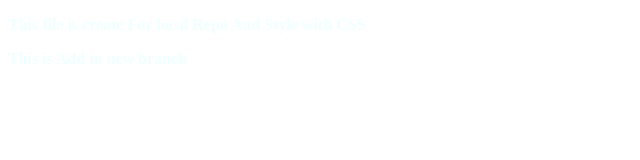
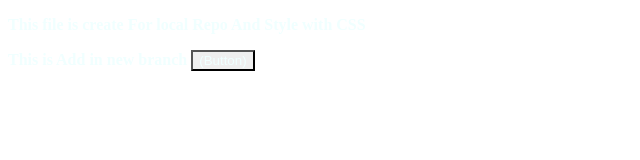
Before and after one commit to kshaikh-tech/localrepo, a plain HTML site: page index.html in a window 1280 px wide. Shown: the whole page, without its empty margins (0-640 px from the left). Drawn offline with Linux system fonts and the light colour scheme.

Commit message:
Add button

```diff
--- a/index.html
+++ b/index.html
@@ -8,6 +8,6 @@
 </head>
 <body>
     <p>This file is create For local Repo And Style with CSS</p>
-    <p>This is Add in new branch</p>
+    <p>This is Add in new branch <button>(Button)</button></p>
 </body>
 </html>
```
